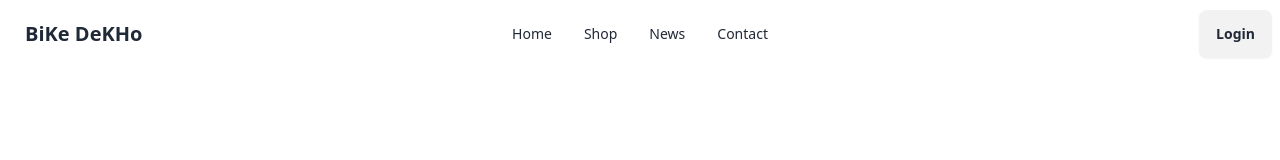
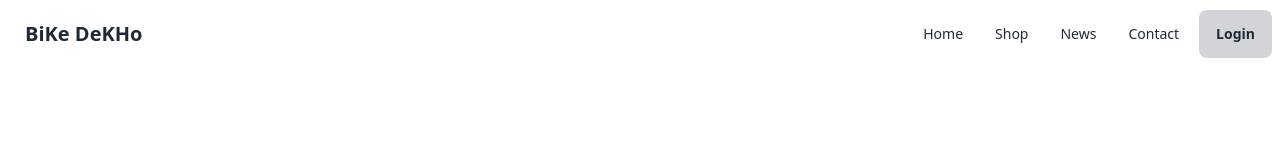
Before and after one commit to jubayer757/biker-zone, a plain HTML site: page index.html in a window 1280 px wide. Drawn offline with nearby package versions, Linux system fonts and the light colour scheme.

Commit message:
before adding tailwind class

```diff
--- a/index.html
+++ b/index.html
@@ -10,7 +10,7 @@
 <body>
     <!--navbar-->
     <div class="navbar bg-base-100">
-        <div class="navbar-start">
+        <div class="flex-1">
           <div class="dropdown">
             <div tabindex="0" role="button" class="btn btn-ghost lg:hidden">
               <svg xmlns="http://www.w3.org/2000/svg" class="h-5 w-5" fill="none" viewBox="0 0 24 24" stroke="currentColor"><path stroke-linecap="round" stroke-linejoin="round" stroke-width="2" d="M4 6h16M4 12h8m-8 6h16" /></svg>
@@ -32,8 +32,8 @@
             <li><a>Contact</a></li>
           </ul>
         </div>
-        <div class="navbar-end">
-          <a class="btn">Login</a>
+        <div class="">
+          <a class="btn btn-active btn-ghost">Login</a>
         </div>
       </div>
 </body>
```
